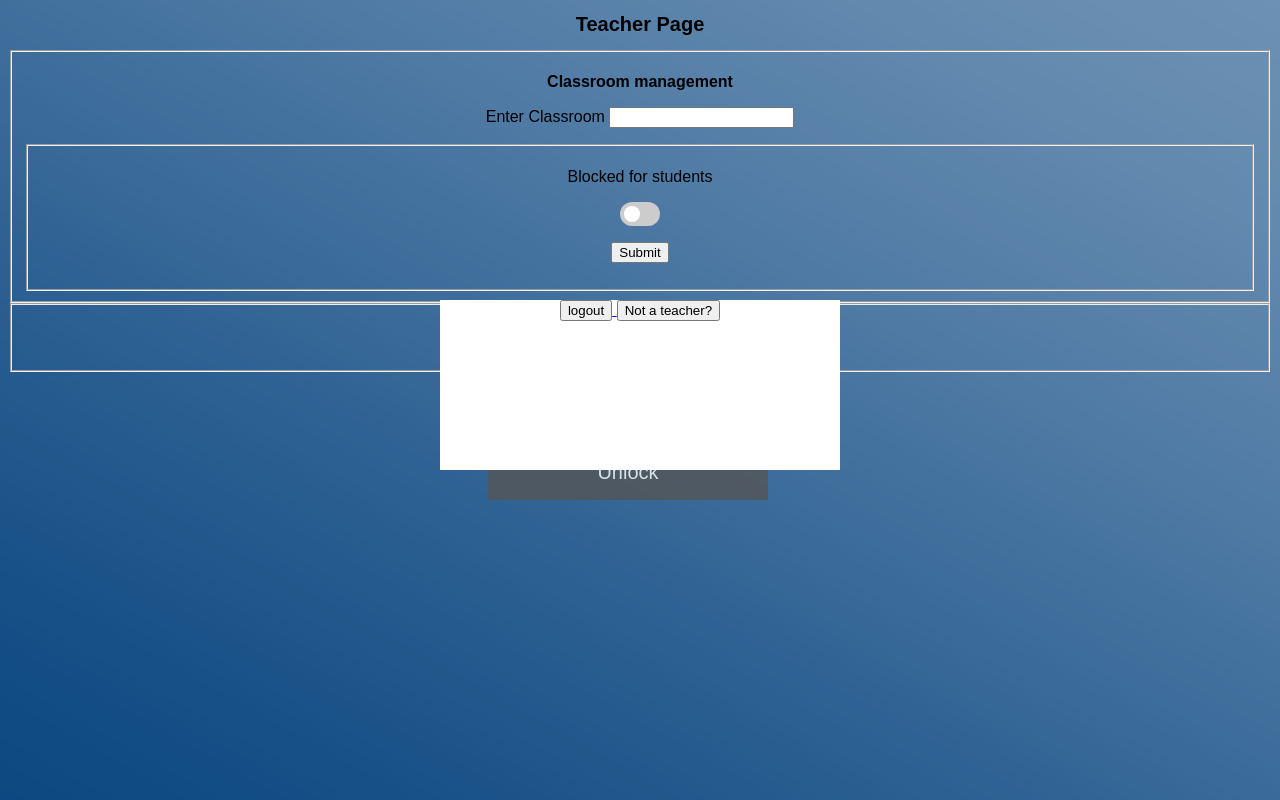
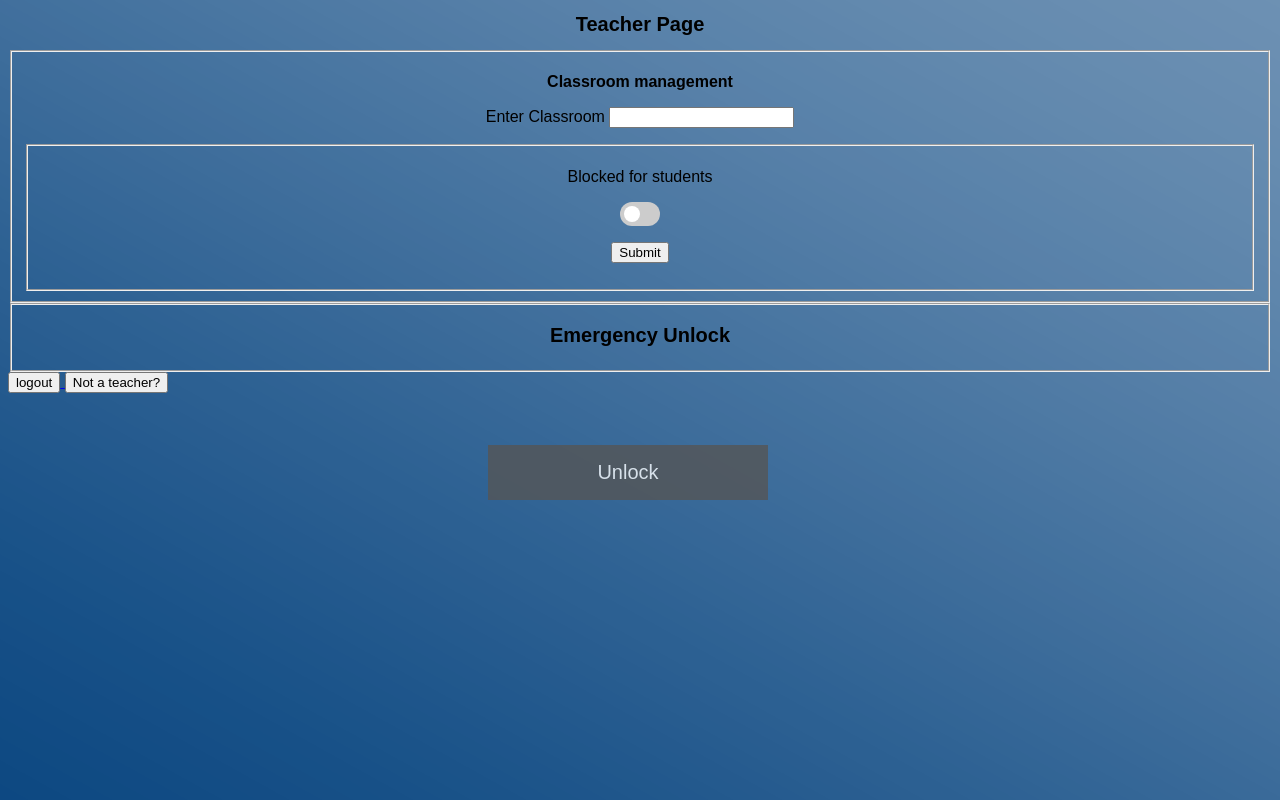
Before and after one commit to iKroin/iKroin.github.io, a plain HTML site: page teacher_page.html in a window 1280 px wide. Drawn offline with Linux system fonts and the light colour scheme.

Commit message:
Update teacher_page.html

```diff
--- a/teacher_page.html
+++ b/teacher_page.html
@@ -203,20 +203,17 @@
                       document.getElementById("myForm").style.display = "none";
                     }
                     </script>
-                     <div class="mydiv">
-                    <a href="index.html">
-                    <input name="form" type="submit" value="logout"/>
-                    <a href="staff_page.html">
-                    <input name="form" type="submit" value="Not a teacher?"/>
-                        </div>
+
                     </body>
                 </label>
                 </form>
                 </fieldset>
                 </table>
 
-
-
+                <a href="index.html">
+                    <input name="form" type="submit" value="logout"/>
+                  <a href="staff_page.html">
+                    <input name="form" type="submit" value="Not a teacher?"/>
 
 
 
```
